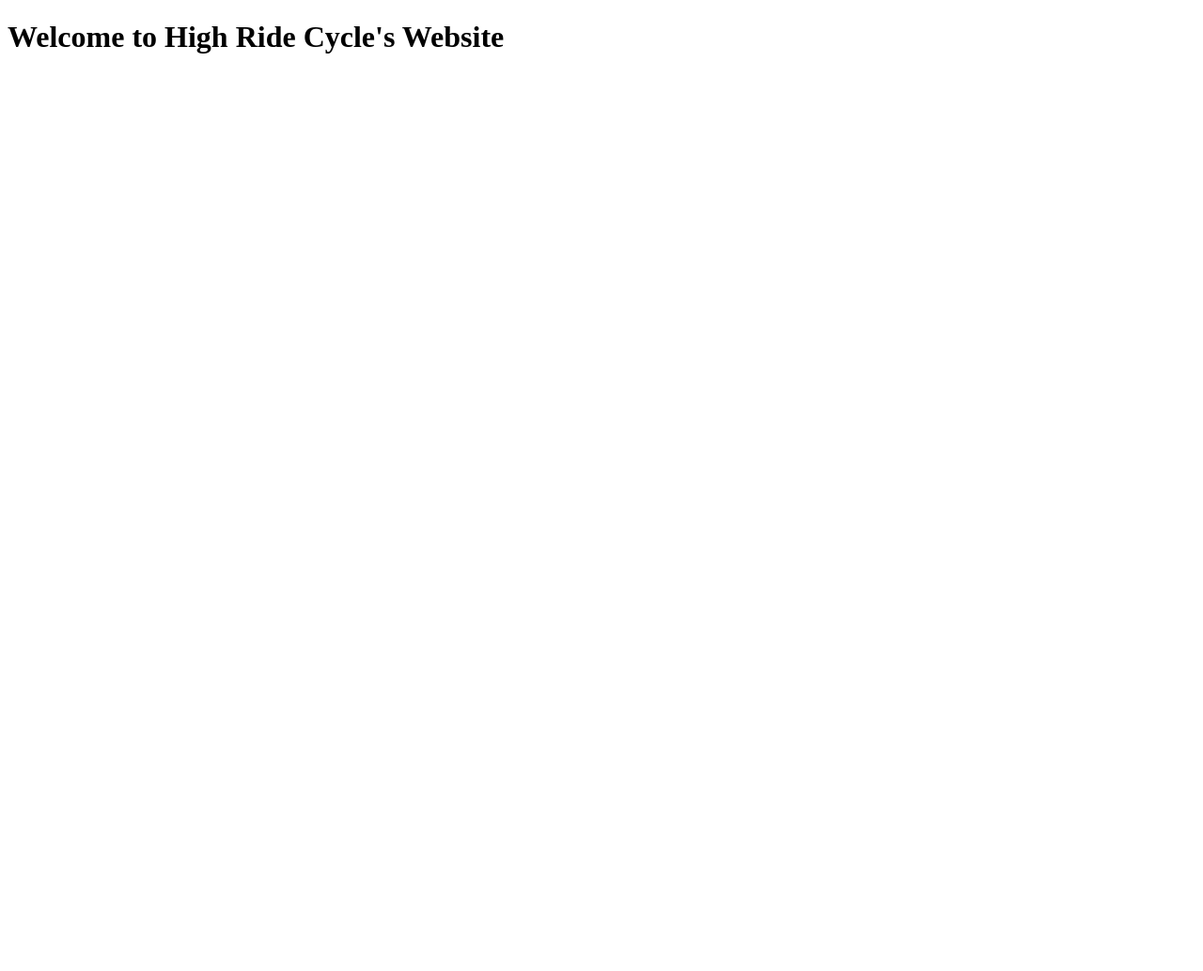
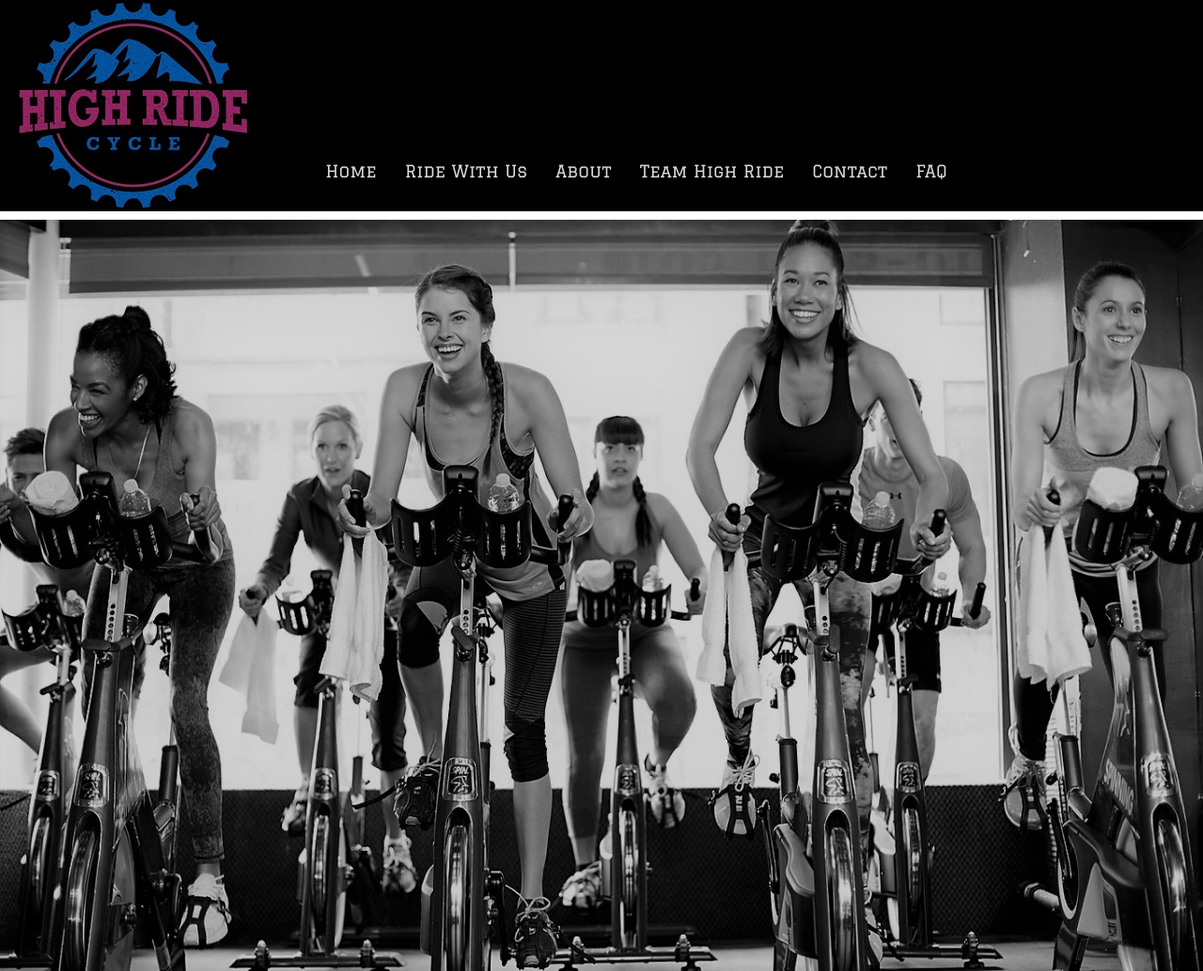
Before and after one commit to bmdumoulin10/high-ride-cycle, a website: page public/index.html in a window 1280 px wide. Shown: the whole page at 94% size. Before the commit the page ends 800 px from the top, so only its background shows below. Drawn offline with nearby package versions, Linux system fonts and the light colour scheme.

Commit message:
began dev of home page. created navbar and added background image. navbar will be consistnt across all pages on pc, need to design mobile friendly navbar as well.

```diff
--- a/public/index.html
+++ b/public/index.html
@@ -3,8 +3,43 @@
   <head>
     <meta charset="utf-8">
     <title>Home - High Ride Cycle</title>
+    <!-- External fonts used on this site -->
+    <link href="https://fonts.googleapis.com/css?family=Graduate" rel="stylesheet">
+    <!--Import Google Icon Font-->
+    <link href="http://fonts.googleapis.com/icon?family=Material+Icons" rel="stylesheet">
+    <!-- Compiled and minified CSS -->
+    <link rel="stylesheet" href="https://cdnjs.cloudflare.com/ajax/libs/materialize/0.97.8/css/materialize.min.css">
+    <link rel='stylesheet' href='main.css'>
   </head>
+  <header class='row'>
+    <nav>
+      <div class='navigationBar'>
+        <div class="col s3">
+          <a href="index.html" class="brand-logo"><img src="images/blackLogoNav.jpg" alt="High Ride Cycle Logo" /></a>
+        </div>
+
+        <div class="col s9">
+          <ul id="nav-mobile" class="align-left hide-on-med-and-down">
+            <li><a class='navList' href="index.html">Home</a></li>
+            <li><a class='navList' href="ride.html">Ride With Us</a></li>
+            <li><a class='navList' href="about.html">About</a></li>
+            <li><a class='navList' href="team.html">Team High Ride</a></li>
+            <li><a class='navList' href="contact.html">Contact</a></li>
+            <li><a class='navList' href="faq.html">FAQ</a></li>
+          </ul>
+        </div>
+      </div>
+  </nav>
+
+  </header>
   <body>
-    <h1>Welcome to High Ride Cycle's Website</h1>
+    <div id="homeBack">
+
+    </div>
+
+    <!--Import jQuery before materialize.js-->
+    <script type="text/javascript" src="https://code.jquery.com/jquery-2.1.1.min.js"></script>
+    <!-- Compiled and minified JavaScript -->
+    <script src="https://cdnjs.cloudflare.com/ajax/libs/materialize/0.97.8/js/materialize.min.js"></script>
   </body>
 </html>
--- a/public/main.css
+++ b/public/main.css
@@ -0,0 +1,27 @@
+body{
+  margin: 0;
+}
+
+.navigationBar{
+  height: 225px;
+  background-color: black;
+}
+
+.navList{
+  font-family: 'Graduate';
+  font-size: 18px;
+  color: #d9d9d9;
+}
+
+nav div ul{
+  padding-top: 150px;
+}
+
+#homeBack{
+  background-image: url("images/genBackground1366.jpg");
+  width: 100vw;
+  height: 100vh;
+  background-size: 100% 100%;
+  background-repeat: no-repeat;
+  position: relative;
+}
```
